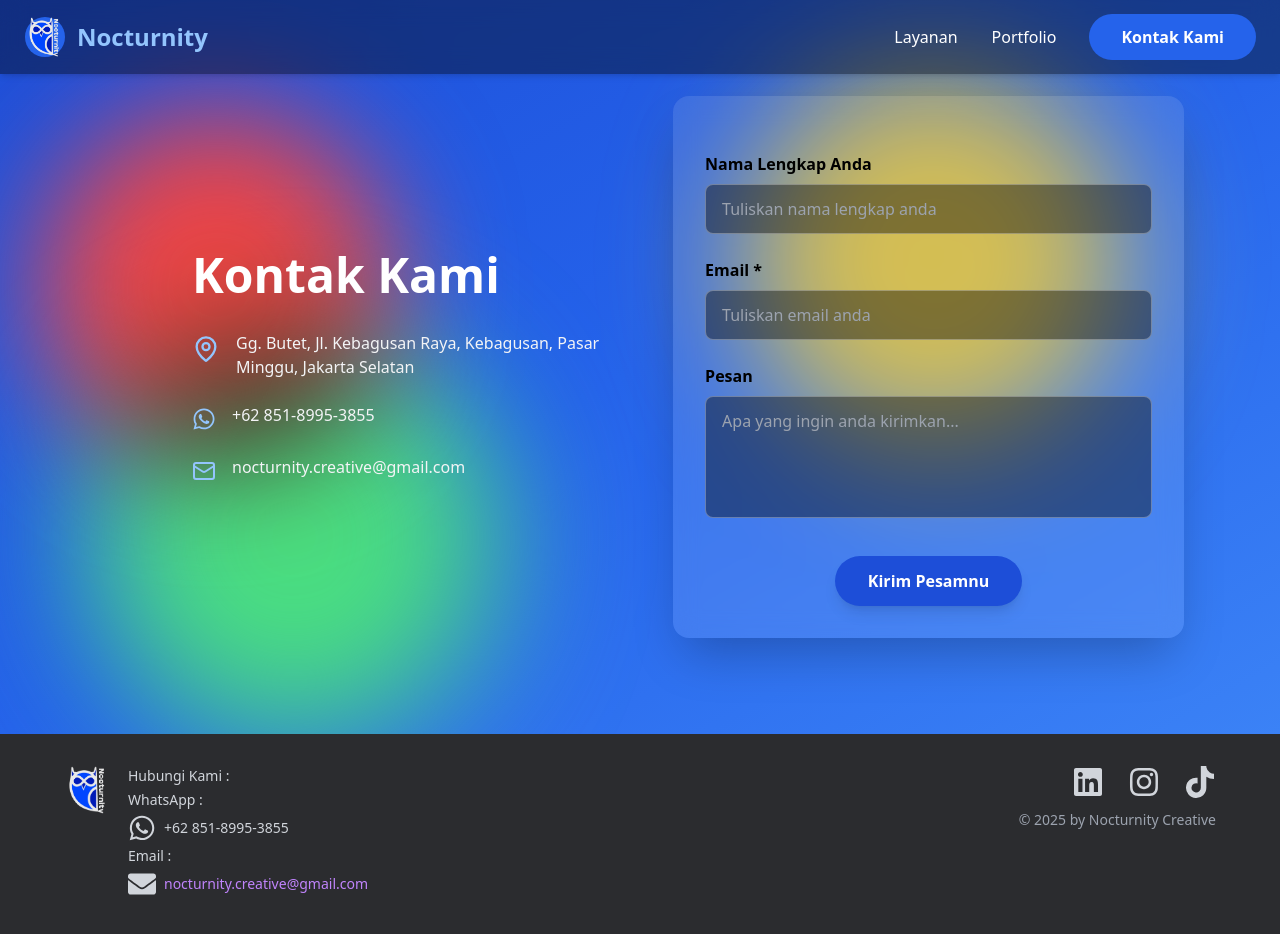
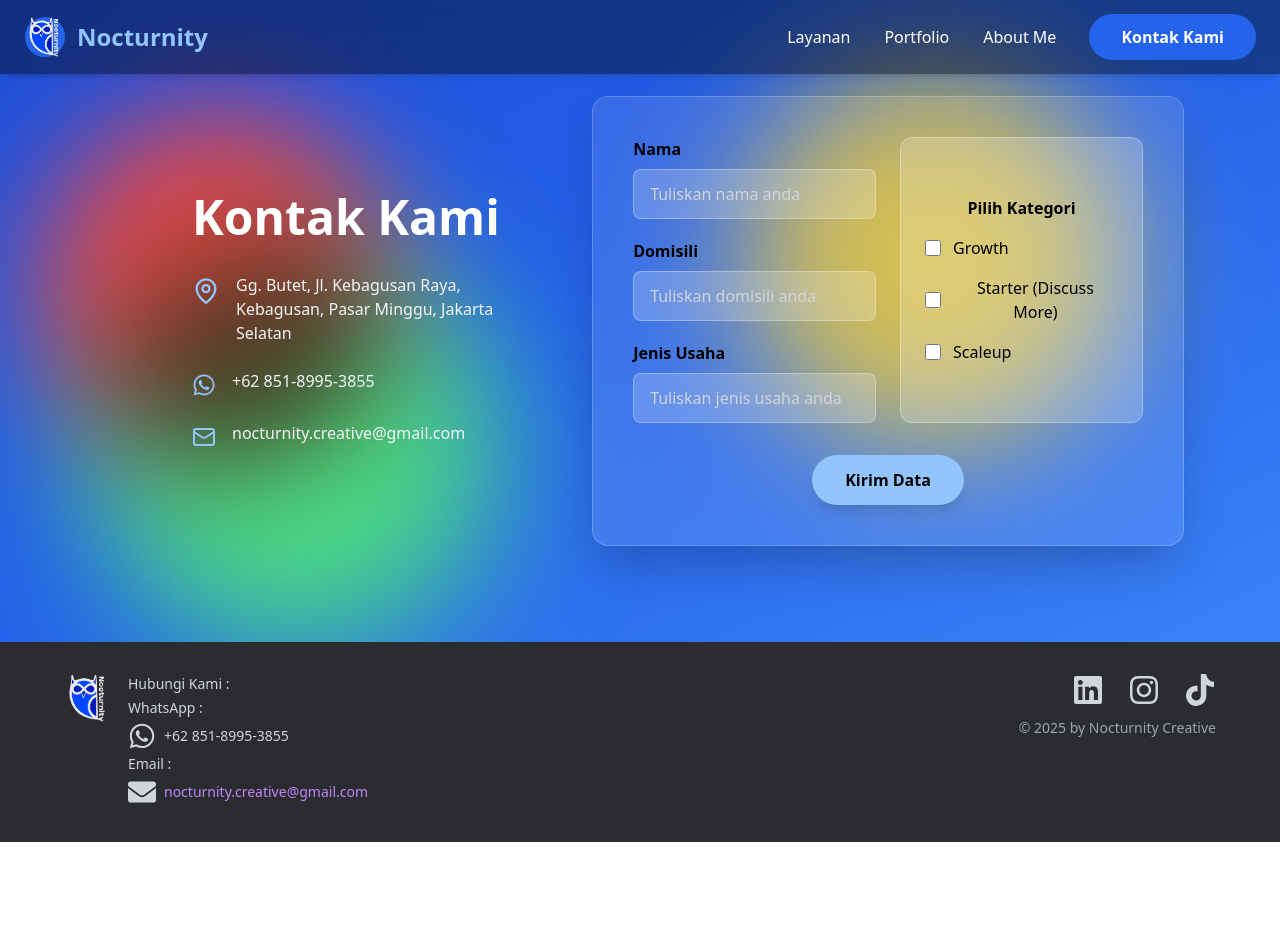
Before and after one commit to silverbladeidn/nocturnity-fe, a React (Vite) app: page /contact-us in a window 1280 px wide. After the commit the page ends 842 px from the top, so only its background shows below. Built offline with nearby package versions, Linux system fonts and the light colour scheme.

Commit message:
2 November 2025 - Perbaikan tampilan dan tambahan about me

```diff
--- /dev/null
+++ b/src/components/AboutMe.jsx
@@ -0,0 +1,64 @@
+import React from "react";
+
+export default function AboutMe() {
+  return (
+    <section id="aboutme" className="relative py-20 text-white overflow-hidden">
+      {/* Background Gradient */}
+      <div className="absolute inset-0 bg-gradient-to-br from-blue-700 via-blue-600 to-blue-500 -z-10"></div>
+
+      {/* Animated Blobs */}
+      <div className="absolute inset-0 overflow-hidden -z-10">
+        <div
+          className="absolute top-10 left-4 md:top-20 md:left-10 w-64 h-64 md:w-96 md:h-96
+                        bg-red-500 rounded-full mix-blend-multiply filter blur-3xl opacity-80 animate-blob"
+        ></div>
+        <div
+          className="absolute top-10 right-10 md:top-20 md:right-40 w-64 h-64 md:w-96 md:h-96
+                        bg-yellow-400 rounded-full mix-blend-multiply filter blur-3xl opacity-70 animate-blob animation-delay-2000"
+        ></div>
+        <div
+          className="absolute -bottom-8 left-8 md:-bottom-8 md:left-20 w-64 h-64 md:w-96 md:h-96
+                        bg-green-400 rounded-full mix-blend-multiply filter blur-3xl opacity-80 animate-blob animation-delay-4000"
+        ></div>
+      </div>
+
+      {/* Content */}
+      <div className="max-w-4xl mx-auto text-center px-6 md:px-12">
+        <h2 className="text-3xl md:text-4xl font-bold text-black drop-shadow-lg mb-6">
+          Tentang Kami
+        </h2>
+        <p className="text-black leading-relaxed">
+          Kami <strong>Nocturnity Creative</strong> yaitu sebuah creative agency
+          yang fokus membantu brand membangun identitas digital lewat desain
+          grafis, video editing, hingga strategi konten.
+          <br />
+          <br />
+          Buat kami, desain bukan cuma soal estetika. Desain adalah cara brand
+          berbicara, membangun citra, dan mewakilkan audiensnya melalui pesan
+          komunikasi. Lewat Nocturnity Creative, kami hadir untuk:
+          <br />
+          <br />
+          ✅ Bikin konten sosial media lebih menarik & konsisten
+          <br />
+          ✅ Menghidupkan brand lewat desain & video yang engaging
+          <br />
+          ✅ Bantu kamu punya strategi konten yang relevan
+          <br />
+          <br />✨ Ini baru langkah pertama kami. Yuk ikutin perjalanan{" "}
+          <span className="font-semibold">@NocturnityCreative</span> 🚀
+          <br />
+          Dapatkan insight desain, tips branding, dan lihat karya-karya terbaru
+          dari tim kami.
+          <br />
+          👉 Ready to grow with us? DM kami sekarang!
+          <br />
+          <br />
+          <span className="text-black font-semibold">
+            #creativeagency #socialmediadesign #videoediting #brandingagency
+            #NocturnityCreative
+          </span>
+        </p>
+      </div>
+    </section>
+  );
+}
--- a/src/components/Navbar.jsx
+++ b/src/components/Navbar.jsx
@@ -66,6 +66,14 @@ const Navbar = () => {
             </button>
           </li>
           <li>
+            <button
+              onClick={() => handleScrollTo("#aboutme")}
+              className="hover:text-blue-400 transition focus:outline-none focus:ring-0 focus-visible:ring-0 ring-0 outline-none"
+            >
+              About Me
+            </button>
+          </li>
+          <li>
             <Link
               to="/contact-us"
               className="px-6 lg:px-8 py-2 lg:py-3 bg-blue-600 rounded-full font-semibold hover:bg-blue-700 hover:text-white transition-colors focus:outline-none"
--- a/src/components/Services.jsx
+++ b/src/components/Services.jsx
@@ -1,13 +1,13 @@
 import React, { useState } from "react";
-import { Palette, Video, Globe } from "lucide-react";
+import { Palette, Video, MonitorPlay, Megaphone } from "lucide-react";
 import "./animation.css"; // tambahkan file CSS ini (lihat bawah)
 
 const servicesData = [
   {
     id: 1,
     icon: <Palette size={48} />,
-    title: "Desain Grafis",
-    desc: "Membuat desain visual kreatif untuk branding, promosi, dan media sosial yang menarik dan profesional.",
+    title: "Social Media Design",
+    desc: "Membuat desain visual kreatif untuk branding dan promosi via media sosial yang menarik dan profesional.",
     image:
       "https://images.unsplash.com/photo-1561070791-2526d30994b5?w=600&h=400&fit=crop",
   },
@@ -18,6 +18,22 @@ const servicesData = [
     desc: "Video profesional untuk kebutuhan iklan, konten, dan profil perusahaan dengan kualitas sinematik.",
     image:
       "https://images.unsplash.com/photo-1598899134739-24c46f58b8c0?w=600&h=400&fit=crop",
+  },
+  {
+    id: 3,
+    icon: <MonitorPlay size={48} />,
+    title: "Content Strategy",
+    desc: "Perencanaan konten yang maksimal dapat mencapai tujuan bisnis yang lebih sempurna.",
+    image:
+      "https://images.unsplash.com/photo-1532622785990-d2c36a76f5a6?w=600&h=400&fit=crop",
+  },
+  {
+    id: 4,
+    icon: <Megaphone size={48} />,
+    title: "Branding Support",
+    desc: "Membantu pemasaran bisnis agar dapat menjadikan merek mereka sebagai highlight di pasaran.",
+    image:
+      "https://images.unsplash.com/photo-1613909207039-6b173b755cc1?w=600&h=400&fit=crop",
   },
 ];
 
--- a/src/pages/Contact.jsx
+++ b/src/pages/Contact.jsx
@@ -4,29 +4,6 @@ import "../components/animation.css"; // animasi blob & fade
 import { FaWhatsapp } from "react-icons/fa";
 
 const Contact = () => {
-  const handleSubmit = async (e) => {
-    e.preventDefault();
-
-    const name = e.target[0].value;
-    const email = e.target[1].value;
-    const message = e.target[2].value;
-
-    const response = await fetch("/api/contact", {
-      method: "POST",
-      headers: { "Content-Type": "application/json" },
-      body: JSON.stringify({ name, email, message }),
-    });
-
-    const data = await response.json();
-
-    if (data.success) {
-      alert("Pesan berhasil dikirim!");
-      e.target.reset();
-    } else {
-      alert("Gagal mengirim pesan.");
-    }
-  };
-
   return (
     <section
       id="contact"
@@ -95,51 +72,83 @@ const Contact = () => {
         </div>
 
         {/* Form Kontak */}
-        <form
-          onSubmit={handleSubmit}
-          className="w-full lg:w-1/2 bg-white/10 backdrop-blur-md p-6 md:p-8 rounded-2xl shadow-2xl animate-fadeSlideUp"
-        >
-          <div className="mt-4 md:mt-6">
+        <form className="w-full lg:w-[70%] ml-auto bg-white/10 backdrop-blur-md p-8 md:p-10 rounded-2xl shadow-2xl border border-white/20 animate-fadeSlideUp">
+          <div className="grid grid-cols-1 md:grid-cols-2 gap-6">
+            {/* Kolom kiri: input */}
+            <div className="space-y-5">
               <div>
-              <label className="block mb-2 text-black font-semibold text-sm text-start md:text-base">
-                Nama Lengkap Anda
+                <label className="block mb-2 text-black text-start font-semibold text-sm md:text-base">
+                  Nama
                 </label>
                 <input
                   type="text"
-                className="w-full px-3 md:px-4 py-2 md:py-3 rounded-lg bg-black/40 border border-white/30 focus:outline-none focus:ring-2 focus:ring-blue-400 text-gray-200 placeholder-gray-400 text-sm md:text-base"
-                placeholder="Tuliskan nama lengkap anda"
+                  className="w-full px-4 py-2 md:py-3 rounded-lg bg-white/20 border border-white/30
+                     focus:outline-none focus:ring-2 focus:ring-blue-400 text-black placeholder-gray-300"
+                  placeholder="Tuliskan nama anda"
+                />
+              </div>
+
+              <div>
+                <label className="block mb-2 text-black text-start font-semibold text-sm md:text-base">
+                  Domisili
+                </label>
+                <input
+                  type="text"
+                  className="w-full px-4 py-2 md:py-3 rounded-lg bg-white/20 border border-white/30
+                     focus:outline-none focus:ring-2 focus:ring-blue-400 text-black placeholder-gray-300"
+                  placeholder="Tuliskan domisili anda"
+                />
+              </div>
+
+              <div>
+                <label className="block mb-2 text-black text-start font-semibold text-sm md:text-base">
+                  Jenis Usaha
+                </label>
+                <input
+                  type="text"
+                  className="w-full px-4 py-2 md:py-3 rounded-lg bg-white/20 border border-white/30
+                     focus:outline-none focus:ring-2 focus:ring-blue-400 text-black placeholder-gray-300"
+                  placeholder="Tuliskan jenis usaha anda"
                 />
               </div>
             </div>
 
-          <div className="mt-4 md:mt-6">
-            <label className="block mb-2 text-start text-black font-semibold text-sm md:text-base">
-              Email *
+            {/* Kolom kanan: checkbox kategori */}
+            <div className="bg-white/20 rounded-xl border border-white/30 p-6 flex flex-col justify-center">
+              <label className="block mb-4 text-black font-semibold text-sm md:text-base">
+                Pilih Kategori
               </label>
-            <input
-              type="email"
-              className="w-full px-3 md:px-4 py-2 md:py-3 rounded-lg bg-black/40 border border-white/30 focus:outline-none focus:ring-2 focus:ring-blue-400 text-gray-200 placeholder-gray-400 text-sm md:text-base"
-              placeholder="Tuliskan email anda"
-            />
+
+              <div className="flex flex-col gap-4 text-black text-sm md:text-base">
+                <label className="flex items-center gap-3">
+                  <input type="checkbox" className="w-4 h-4 accent-blue-500" />
+                  Growth
+                </label>
+
+                <label className="flex items-center gap-3">
+                  <input type="checkbox" className="w-4 h-4 accent-blue-500" />
+                  Starter (Discuss More)
+                </label>
+
+                <label className="flex items-center gap-3">
+                  <input type="checkbox" className="w-4 h-4 accent-blue-500" />
+                  Scaleup
+                </label>
+              </div>
+            </div>
           </div>
 
-          <div className="mt-4 md:mt-6">
-            <label className="block mb-2 text-start text-black font-semibold text-sm md:text-base">
-              Pesan
-            </label>
-            <textarea
-              rows="4"
-              className="w-full px-3 md:px-4 py-2 md:py-3 rounded-lg bg-black/40 border border-white/30 focus:outline-none focus:ring-2 focus:ring-blue-400 text-gray-200 placeholder-gray-400 resize-none text-sm md:text-base"
-              placeholder="Apa yang ingin anda kirimkan..."
-            ></textarea>
-          </div>
-
+          {/* Tombol submit */}
+          <div className="flex justify-center mt-8">
             <button
               type="submit"
-            className="w-full md:w-auto mt-6 md:mt-8 px-6 md:px-8 py-3 bg-blue-700 text-white font-semibold rounded-full hover:bg-orange-600 transition-all shadow-lg hover:shadow-orange-300/30 text-sm md:text-base"
+              className="px-8 py-3 bg-blue-300  text-black
+                 font-semibold rounded-full hover:bg-blue-500
+                 transition-all shadow-lg hover:shadow-blue-400/40"
             >
-            Kirim Pesamnu
+              Kirim Data
             </button>
+          </div>
         </form>
       </div>
     </section>
--- a/src/pages/Home.jsx
+++ b/src/pages/Home.jsx
@@ -2,6 +2,7 @@ import React from "react";
 import Hero from "../components/Hero";
 import Services from "../components/Services";
 import Portfolio from "../components/Portfolio";
+import AboutMe from "../components/AboutMe";
 
 const Home = () => {
   return (
@@ -9,6 +10,7 @@ const Home = () => {
       <Hero />
       <Services />
       <Portfolio />
+      <AboutMe />
     </div>
   );
 };
```
Also changed, not shown: api/contact.js (deleted, +0 -47 lines), src/components/Portfolio.jsx (+49 -36 lines). Lines whose indentation alone changed are shown as unchanged.
